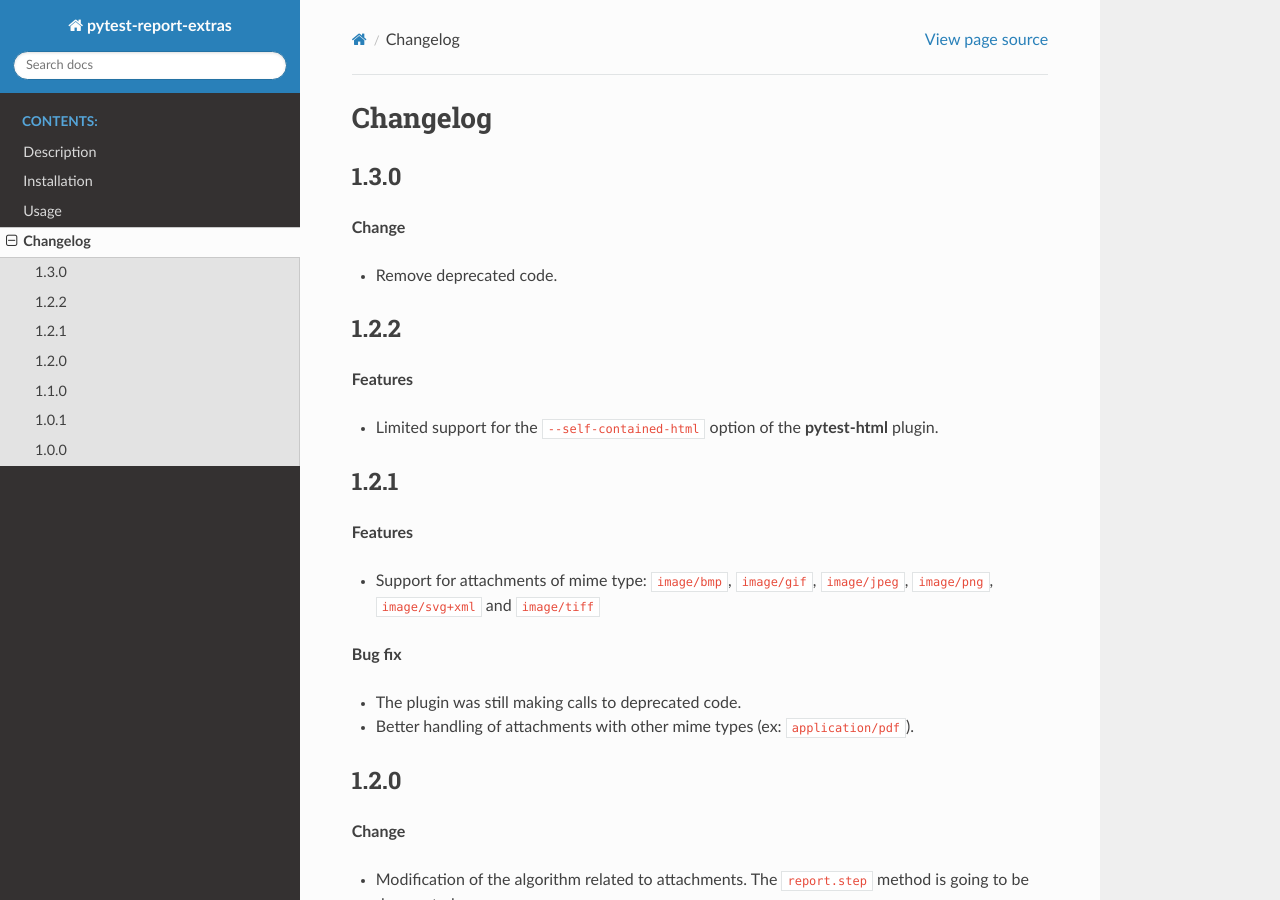
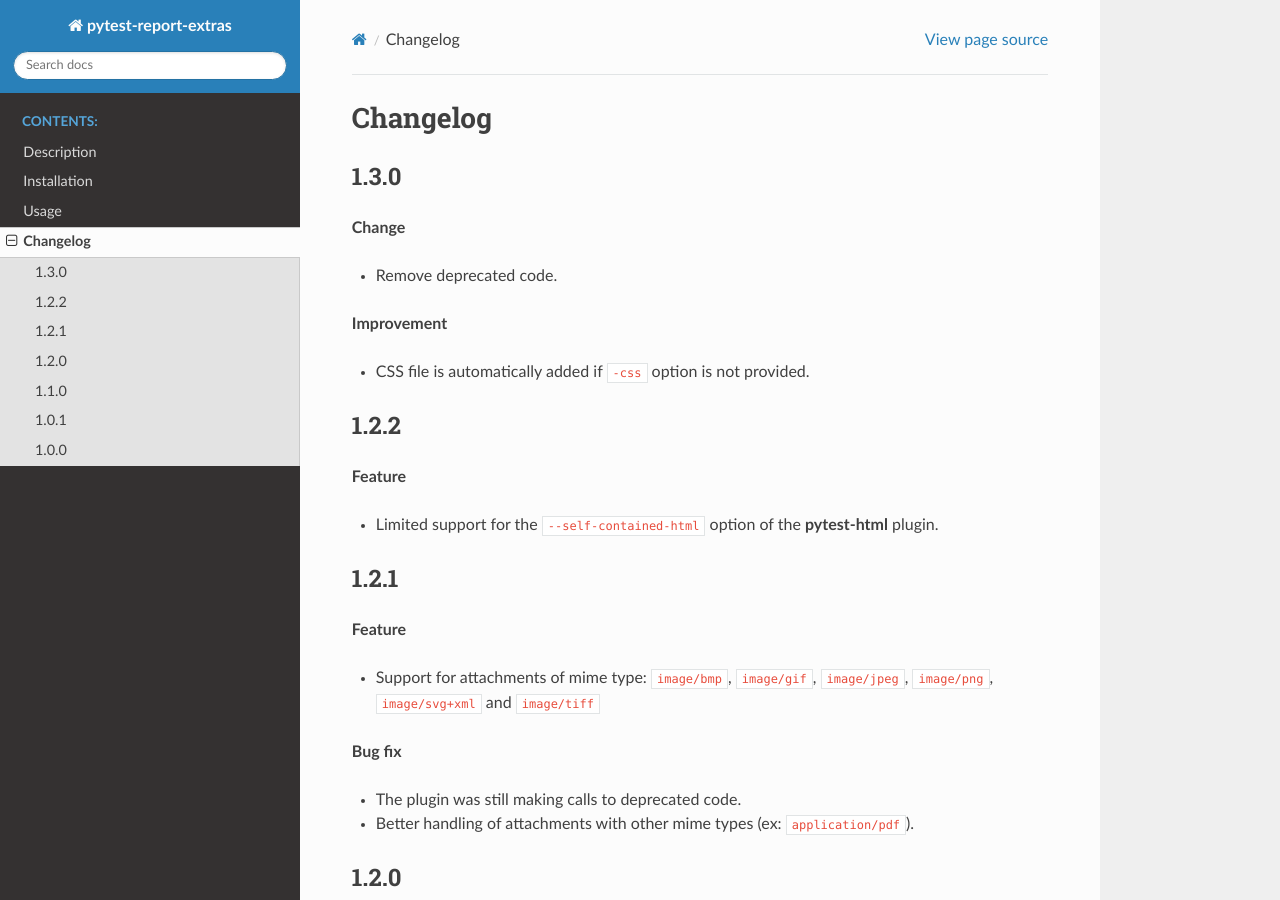
Before and after one commit to harmin-parra/pytest-report-extras, a Sphinx documentation site: the page built from docs/changelog.rst, in a window 1280 px wide and 900 px high. Built offline with Sphinx 7.4.7 and the Read the Docs theme 3.1.0, drawn with Linux system fonts in a browser that asks for light colours.

Commit message:
CSS file is automatically added to the report

```diff
--- a/docs/changelog.rst
+++ b/docs/changelog.rst
@@ -10,11 +10,15 @@ Changelog
 
 * Remove deprecated code.
 
+**Improvement**
+
+* CSS file is automatically added if ``-css`` option is not provided.
+
 
 1.2.2
 =====
 
-**Features**
+**Feature**
 
 * Limited support for the ``--self-contained-html`` option of the **pytest-html** plugin.
 
@@ -22,7 +26,7 @@ Changelog
 1.2.1
 =====
 
-**Features**
+**Feature**
 
 * Support for attachments of mime type: ``image/bmp``, ``image/gif``, ``image/jpeg``, ``image/png``, ``image/svg+xml`` and ``image/tiff``
 
```
Also changed, not shown: 1 other file.
